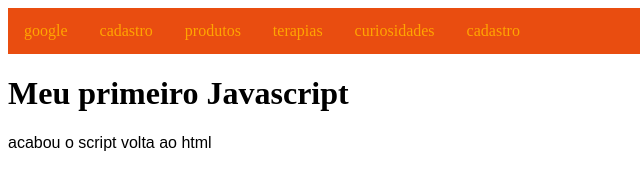
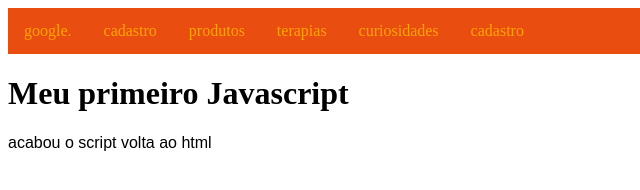
Before and after one commit to netolee/projeto2, a plain HTML site: page projeto1/curiosidades.html in a window 1280 px wide. Shown: the full height of the page, 0-640 px from the left. Drawn offline with Linux system fonts and the light colour scheme.

Commit message:
ponto depois do google

```diff
--- a/projeto1/curiosidades.html
+++ b/projeto1/curiosidades.html
@@ -12,7 +12,7 @@
         <header>
           <nav>
             <ul>
-             <li><a href="https://www.google.com">google</a></li>
+             <li><a href="https://www.google.com">google.</a></li>
              <li><a href="cadastro.html">cadastro</a></li>
              <li><a href="produtos.html">produtos</a></li>
              <li><a href="terapias.html">terapias</a></li>
```
